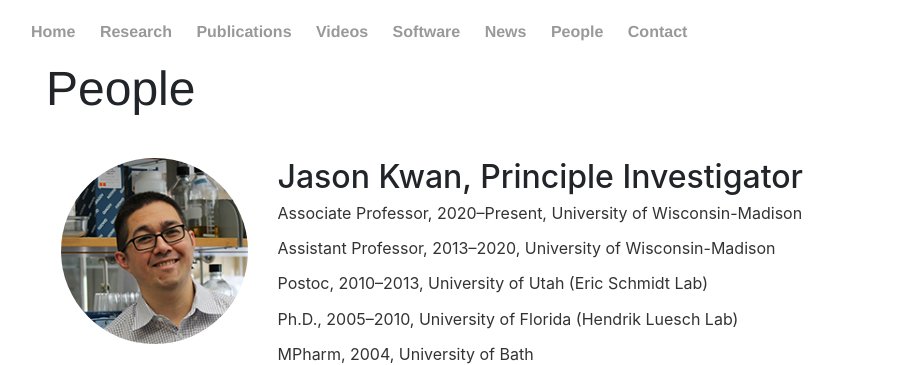
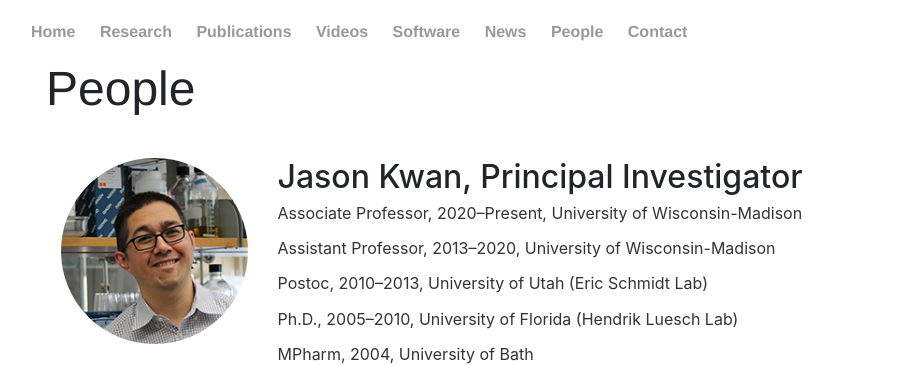
Before and after one commit to KwanLab/KwanLab.github.io, a Jekyll site: the page built from people/index.html, in a window 1280 px wide and 900 px high. Shown: the top 365 px of the window, without its empty margins (161-1070 px from the left). Built offline with Jekyll 4.4.1, drawn with Linux system fonts in a browser that asks for light colours.

Commit message:
Corrected spelling error in people page

```diff
--- a/people/index.html
+++ b/people/index.html
@@ -11,7 +11,7 @@ title: People
         <img class="rounded-circle" src="/img/jason_kwan.png" />
     </div>
     <div class="col-sm-9">
-        <h2>Jason Kwan, Principle Investigator</h2>
+        <h2>Jason Kwan, Principal Investigator</h2>
         <p class="small">Associate Professor, 2020–Present, University of Wisconsin-Madison</p>
         <p class="small">Assistant Professor, 2013–2020, University of Wisconsin-Madison</p>
         <p class="small">Postoc, 2010–2013, University of Utah (Eric Schmidt Lab)</p>
```
